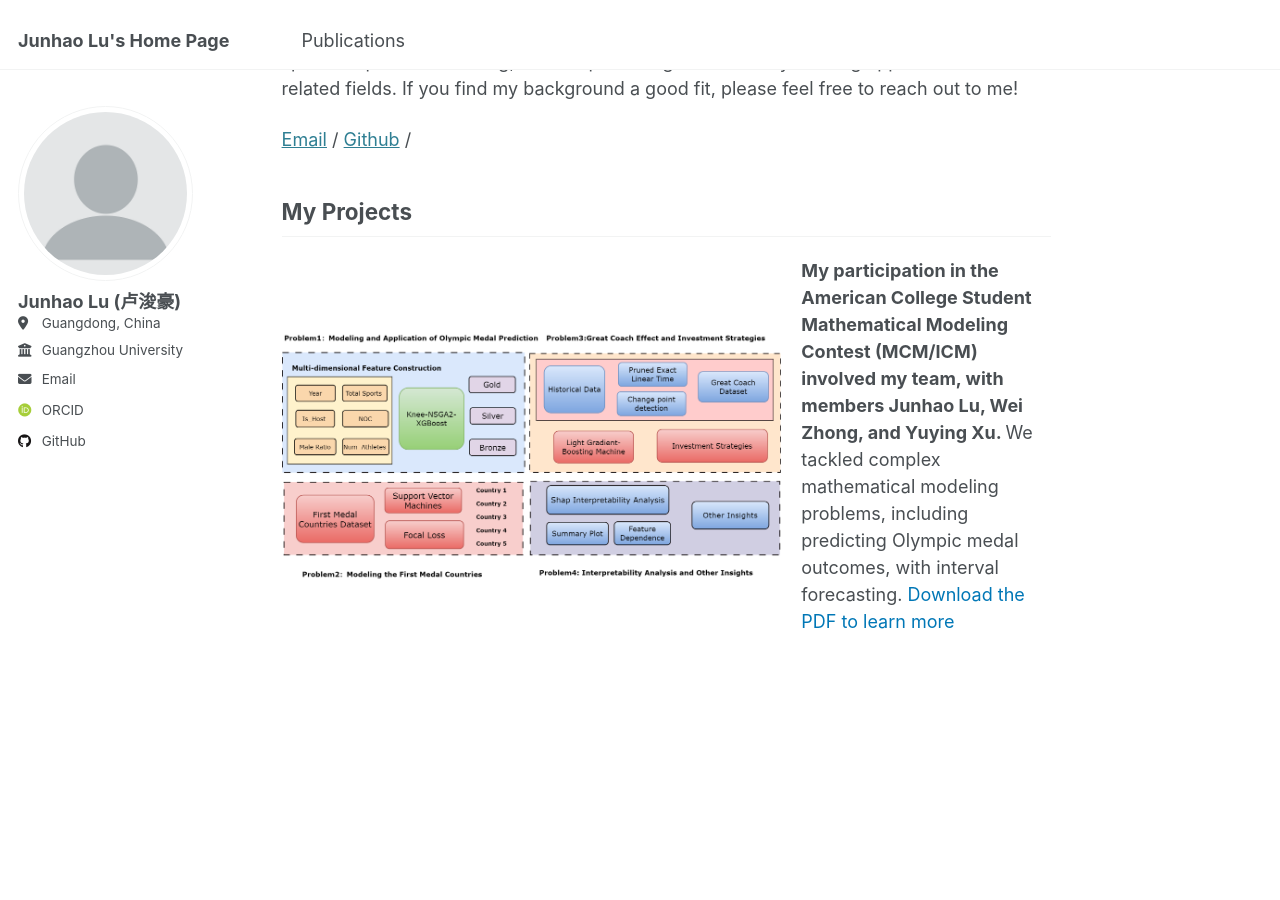
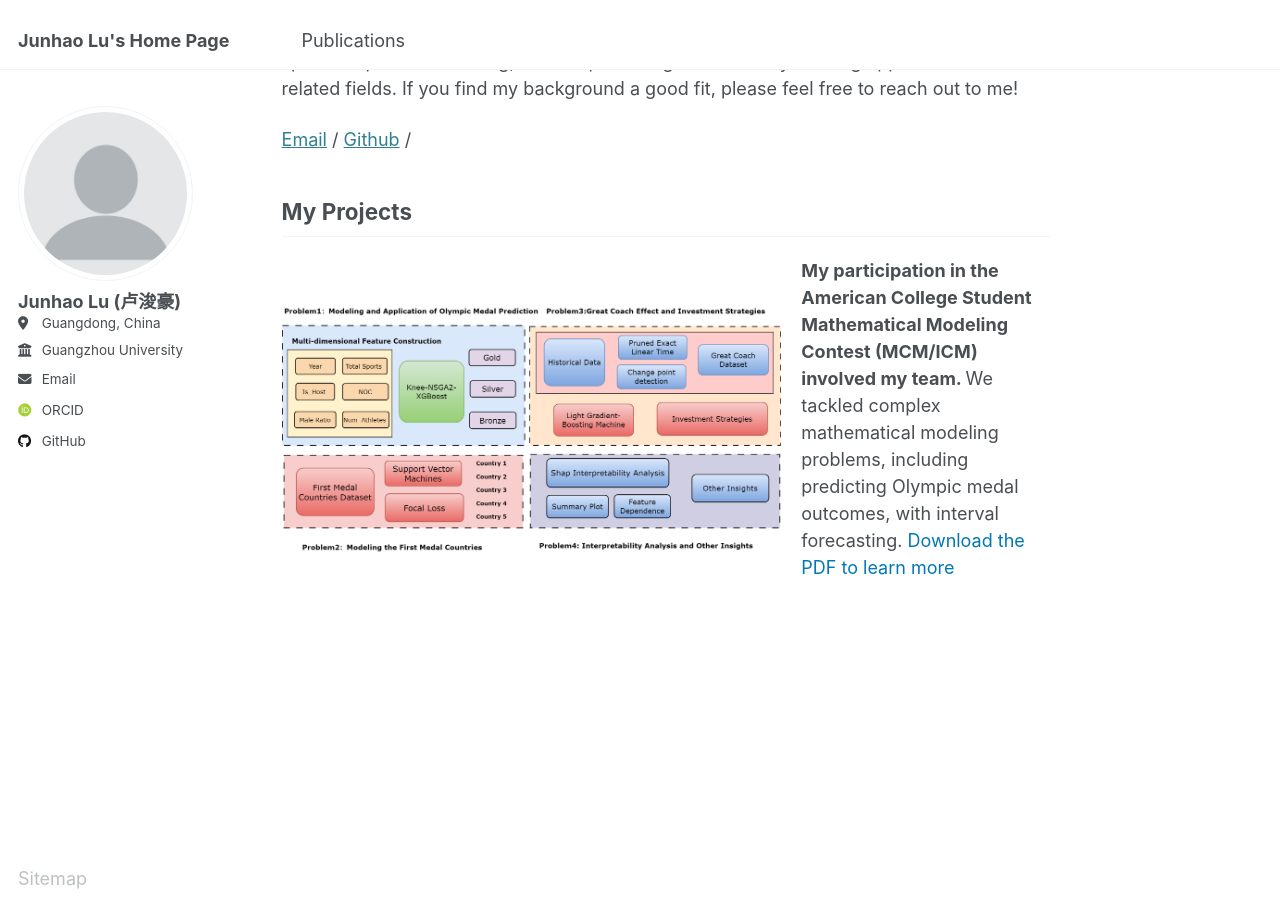
Before and after one commit to lujunhao123/lujunhao123.github.io, a Jekyll site: the page built from _pages/about.md, in a window 1280 px wide and 900 px high, scrolled down 515 px. Built offline with Jekyll 4.4.1, drawn with Linux system fonts in a browser that asks for light colours; some web fonts are replaced.

Commit message:
Update about.md

```diff
--- a/_pages/about.md
+++ b/_pages/about.md
@@ -27,6 +27,6 @@ I am actively seeking opportunities in related fields. If you find my background
         <img src="../images/AAA/MCM.png" alt="Project Image" style="width: 120%; height: auto;">
     </div>
     <div style="flex: 1;">
-        <p><strong>My participation in the American College Student Mathematical Modeling Contest (MCM/ICM) involved my team, with members Junhao Lu, Wei Zhong, and Yuying Xu. </strong>We tackled complex mathematical modeling problems, including predicting Olympic medal outcomes, with interval forecasting. <a href="your-pdf-link.pdf" target="_blank" style="color: #0077b6; text-decoration: none;">Download the PDF to learn more</a></p>
+        <p><strong>My participation in the American College Student Mathematical Modeling Contest (MCM/ICM) involved my team. </strong>We tackled complex mathematical modeling problems, including predicting Olympic medal outcomes, with interval forecasting. <a href="your-pdf-link.pdf" target="_blank" style="color: #0077b6; text-decoration: none;">Download the PDF to learn more</a></p>
     </div>
 </div>
```
